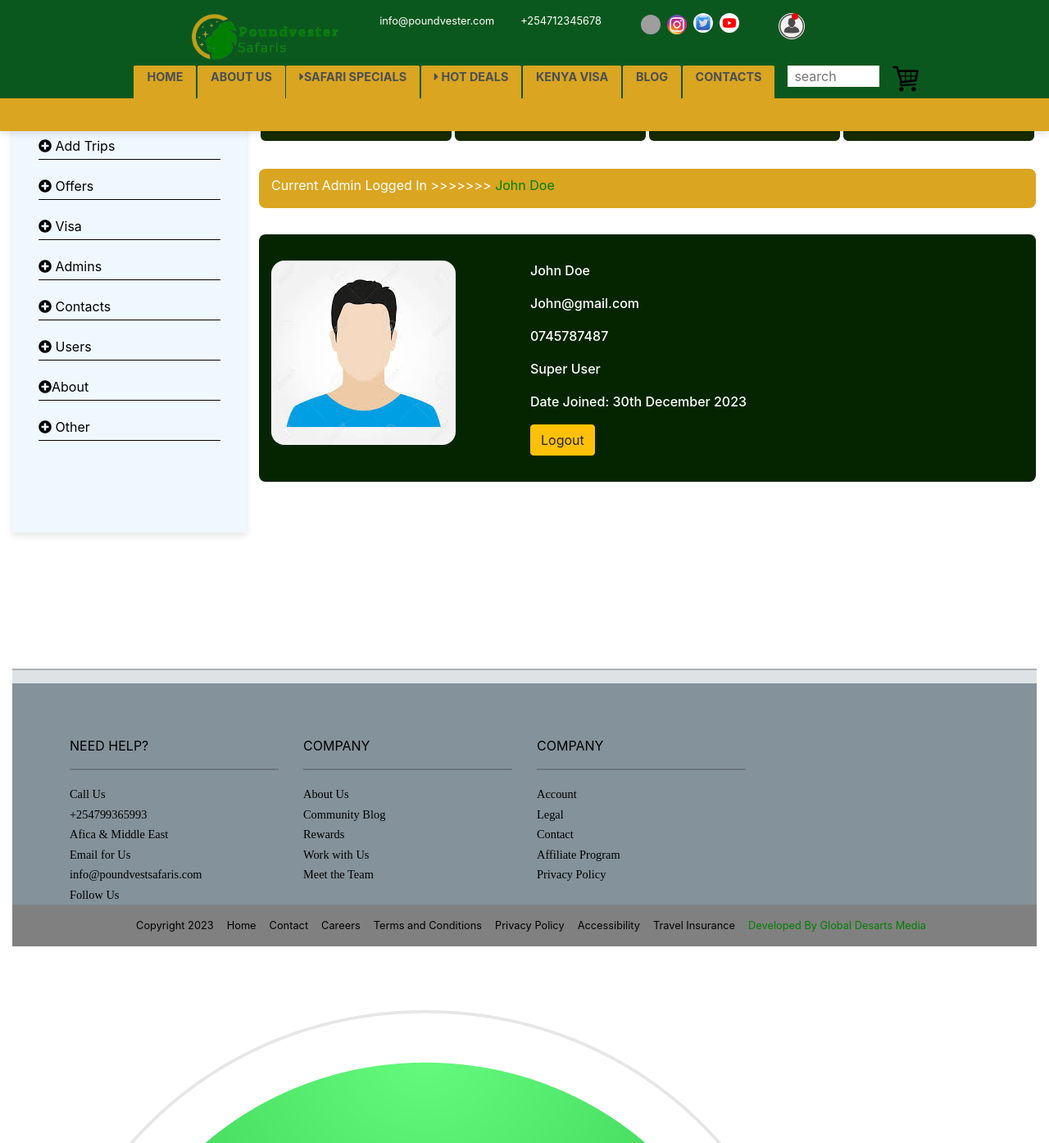
After one commit to josephmusila/poundsafaris, a Django app: page /dashboard in a window 1280 px wide. The commit adds this page. Shown: the top 1395 px of the page at 82% size. Run offline with Django 4.2, Linux system fonts and the light colour scheme; some libraries are stand-ins or nearby versions; grey boxes are pictures that could not be loaded.

Commit message:
added admin dashboard

```diff
--- /dev/null
+++ b/base/static/styles/dashboard.css
@@ -0,0 +1,99 @@
+.dashboard-container{
+    height: 100vh;
+    padding: 0rem 3rem;
+    background-color: rgb(255, 255, 255);
+}
+
+
+.dashboard{
+    /* background-color: aquamarine; */
+    padding-right: 1rem;
+}
+
+.dashboard-menu{
+    margin-top: 2rem;
+    display: flex;
+    flex-direction: column;
+    height: 100%;
+    padding: 2rem;
+    margin-bottom: 2rem;
+    background-color: aliceblue;
+    box-shadow: 0 4px 8px rgba(0, 0, 0, 0.1);
+}
+
+.dashboard-menu-item{
+    color: black;
+    line-height: 2rem;
+    border-bottom: 1px solid black;
+    margin-bottom: 1rem;
+}
+
+.statistics{
+    margin-top: 0rem;
+    /* background-color: aqua; */
+
+}
+
+.stat-card{
+    margin-top: 2rem;
+    background-color: rgb(22, 44, 1);
+    padding: 1rem;
+    width: 80%;
+    border: 2px solid rgb(255, 255, 255);
+    display: flex;
+    justify-content: center;
+    align-items: center;
+    flex-direction: column;
+    color: white;
+    font-size: 1.2rem;
+    font-weight: bold;
+    border-radius: 0.5rem;
+    margin-bottom: 2rem;
+}
+
+.profile-wrapper{
+    /* margin-top: 1rem; */
+    background-color: goldenrod;
+    border-radius: 0.5rem;
+    margin-bottom: 2rem;
+}
+.profile-title{
+    color: white;
+    margin-top: 0.5rem;
+
+}
+
+.profile-title span{
+    color: green;
+}
+.profile-image{
+    border-radius: 1rem;
+}
+
+.profile-section{
+    margin-top: 1rem;
+    background-color: rgb(5, 37, 1);
+    padding-top: 2rem;
+    padding-bottom: 2rem;
+    border-radius: 0.5rem;
+}
+
+.profile-details p{
+    color: white  ;
+    font-weight: 500;
+}
+
+/* All Trips */
+
+.alltrips-title{
+    text-align: center;
+    font-size: 1.5rem;
+}
+
+.trip-item-wrapper{
+    margin-bottom: 1rem;
+    background-color: white;
+    border: 1px solid black;
+    border-radius: 0.4rem;
+    padding: 1rem;
+}
--- /dev/null
+++ b/base/templates/base/admin/home.html
@@ -0,0 +1,44 @@
+
+
+{% extends  'base/dashboard.html' %}
+{% load static %}
+{% block dashboard %}
+<div class="row ">
+    <div class="col-3 stat-card">
+        <p class="stat-title">All trips</p>
+        <p class="stat-count">100</p>
+    </div>
+    <div class="col-3 stat-card">
+        <p class="stat-title">Tanzania trips</p>
+        <p class="stat-count">100</p>
+    </div>
+    <div class="col-3 stat-card">
+        <p class="stat-title">Uganda/Rwanda trips</p>
+        <p class="stat-count">100</p>
+    </div>
+    <div class="col-3 stat-card">
+        <p class="stat-title">Kenya trips</p>
+        <p class="stat-count">100</p>
+    </div>
+</div>
+
+<div class="row">
+    <div class="col-12 profile-wrapper">
+        <p class="profile-title">Current Admin Logged In >>>>>>> <span>John Doe</span></p>
+    </div>
+</div>
+
+<div class="row profile-section">
+    <div class="col-4">
+        <img class="profile-image" src="{% static 'images/profile.jpg' %}" alt="">
+    </div>
+    <div class="col-8 profile-details">
+        <p>John Doe</p>
+        <p>John@gmail.com</p>
+        <p>0745787487</p>
+        <p>Super User</p>
+        <p>Date Joined:  30th December 2023</p>
+        <button class="btn btn-warning">Logout</button>
+    </div>
+</div>
+{% endblock %}
--- a/base/templates/base/base.html
+++ b/base/templates/base/base.html
@@ -64,11 +64,11 @@
         </a>
     </div>
 
-    <div class="pesapal-icon">
+    <!-- <div class="pesapal-icon">
         <a href="https://wa.me/1234567890" target="_blank" title="Chat with us on WhatsApp">
             <img src="{% static  'images/pesapal.png' %}" alt="WhatsApp Icon" class="pesapal">
         </a>
-    </div>
+    </div> -->
    </div>
 
     <!-- scripts -->
--- /dev/null
+++ b/base/templates/base/dashboard.html
@@ -0,0 +1,41 @@
+{% extends "base/base.html" %}
+{% load static %}
+{% block extra_css %}
+<link rel="stylesheet" href="{% static 'styles/dashboard.css' %}">
+{% endblock %}
+{% block title %} {{ block.super }} Dashboard {% endblock %}
+{% block content %}
+<div class="container-fluid dashboard-container">
+
+    <div class="row dashboard">
+        <div class="col-3">
+            <div class="dashboard-menu">
+                <a class="dashboard-menu-item" href="{% url 'dashboard' %}"> <i class="fa fa-home" aria-hidden="false"></i> Home</a>
+                <a class="dashboard-menu-item" href="{% url 'dashboard_trips' %}"> <i class="fa fa-plus-circle" aria-hidden="false"></i> All Trips</a>
+                <a class="dashboard-menu-item" href=""> <i class="fa fa-plus-circle" aria-hidden="false"></i> Add Trips</a>
+                <a class="dashboard-menu-item" href=""><i class="fa fa-plus-circle" aria-hidden="false"></i> Offers</a>
+                <a class="dashboard-menu-item" href=""><i class="fa fa-plus-circle" aria-hidden="false"></i> Visa</a>
+                <a class="dashboard-menu-item" href=""><i class="fa fa-plus-circle" aria-hidden="false"></i> Admins</a>
+                <a class="dashboard-menu-item" href=""><i class="fa fa-plus-circle" aria-hidden="false"></i> Contacts</a>
+                <a class="dashboard-menu-item" href=""><i class="fa fa-plus-circle" aria-hidden="false"></i> Users</a>
+                <a class="dashboard-menu-item" href=""> <i class="fa fa-plus-circle" aria-hidden="false"></i>About</a>
+                <a class="dashboard-menu-item" href=""><i class="fa fa-plus-circle" aria-hidden="false"></i> Other</a>
+            </div>
+        </div>
+        <div class="col-9 statistics">
+
+            {% block dashboard %}
+
+            {% endblock %}
+
+        </div>
+    </div>
+
+
+
+</div>
+
+
+
+
+{% endblock %}
--- a/base/templates/base/include/footer.html
+++ b/base/templates/base/include/footer.html
@@ -44,6 +44,7 @@
           <a href="{% url 'policy' %}">Privacy Policy</a>
           <a href="{% url 'contacts' %}">Accessibility</a>
           <a href="{% url 'home' %}">Travel Insurance</a>
+          <a style="color: green;" href="https:golbaldesartsmedia.com">Developed By Global Desarts Media</a>
       </div>
   </div>
 </section>
--- a/base/templates/base/include/navbar.html
+++ b/base/templates/base/include/navbar.html
@@ -85,4 +85,3 @@
     </div>
   </div>
 </div>
-</div>
--- a/base/urls.py
+++ b/base/urls.py
@@ -1,6 +1,10 @@
 from django.urls import path
 from . import views
 urlpatterns=[
+
+    path("dashboard",views.dashboard,name="dashboard"),
+    path("dashboard_trips",views.dashboardTrips,name="dashboard_trips"),
+
     path("",views.index,name="home"),
     path("tour_item/<str:pk>",views.tourPage,name="details"),
     path("visa",views.visaPage,name="visa"),
--- a/base/views.py
+++ b/base/views.py
@@ -17,7 +17,7 @@ from django.contrib.auth.models import User
 from django.views.decorators.csrf import csrf_exempt
 from django.core.serializers.json import DjangoJSONEncoder
 import ast
-
+from django.core.paginator import Paginator
 
 # from django_pesapal.views import PaymentRequestMixin
 # Create your views here.
@@ -333,3 +333,18 @@ def workWithUs(request):
 
 def careers(request):
     return render(request,"base/footer_pages/careers.html")
+
+
+
+# admin
+
+
+def dashboard(request):
+    return render(request,"base/admin/home.html")
+
+def dashboardTrips(request):
+    trips=models.TourCategory.objects.all()
+    paginator=Paginator(trips, 5)
+    page_number=request.GET.get('page')
+    page_obj=paginator.get_page(page_number)
+    return render(request,"base/admin/all_trips.html",{'page_obj':page_obj})
```
Also changed, not shown: base/static/scripts/index.js (+20 -6 lines), base/static/styles/index.css (+9 -0 lines), base/templates/base/admin/all_trips.html (added, +42 -0 lines), base/static/images/profile.jpg (added).
